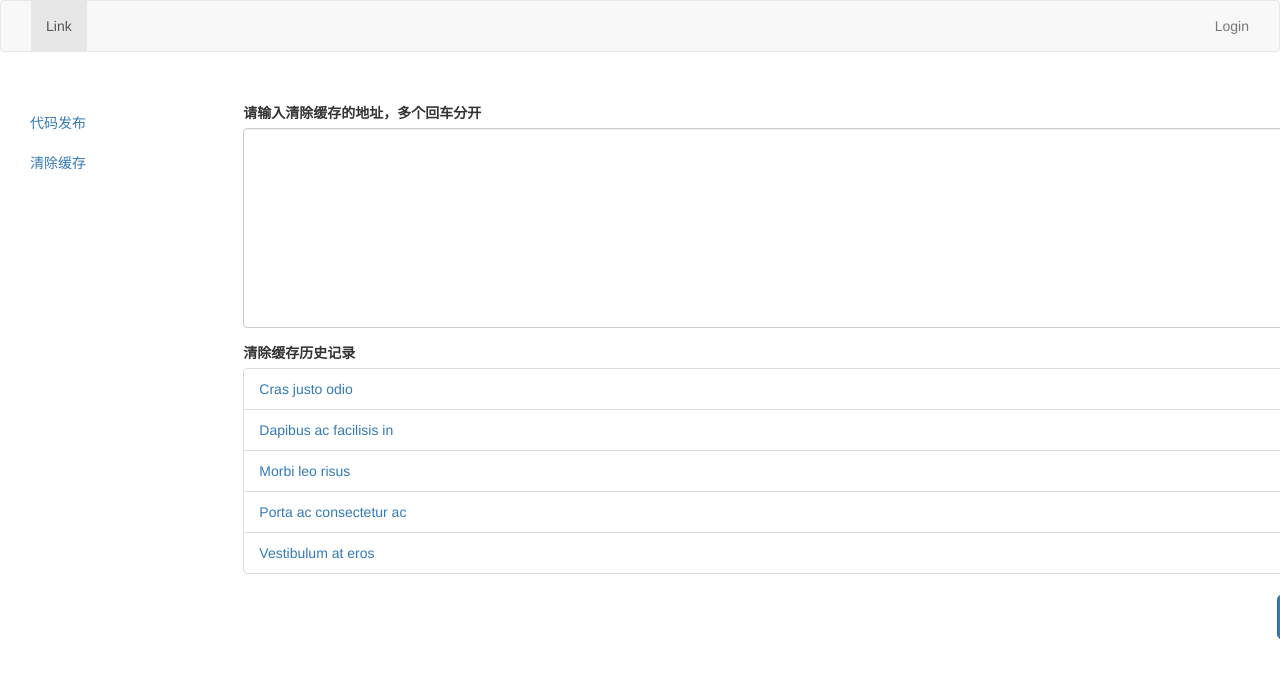
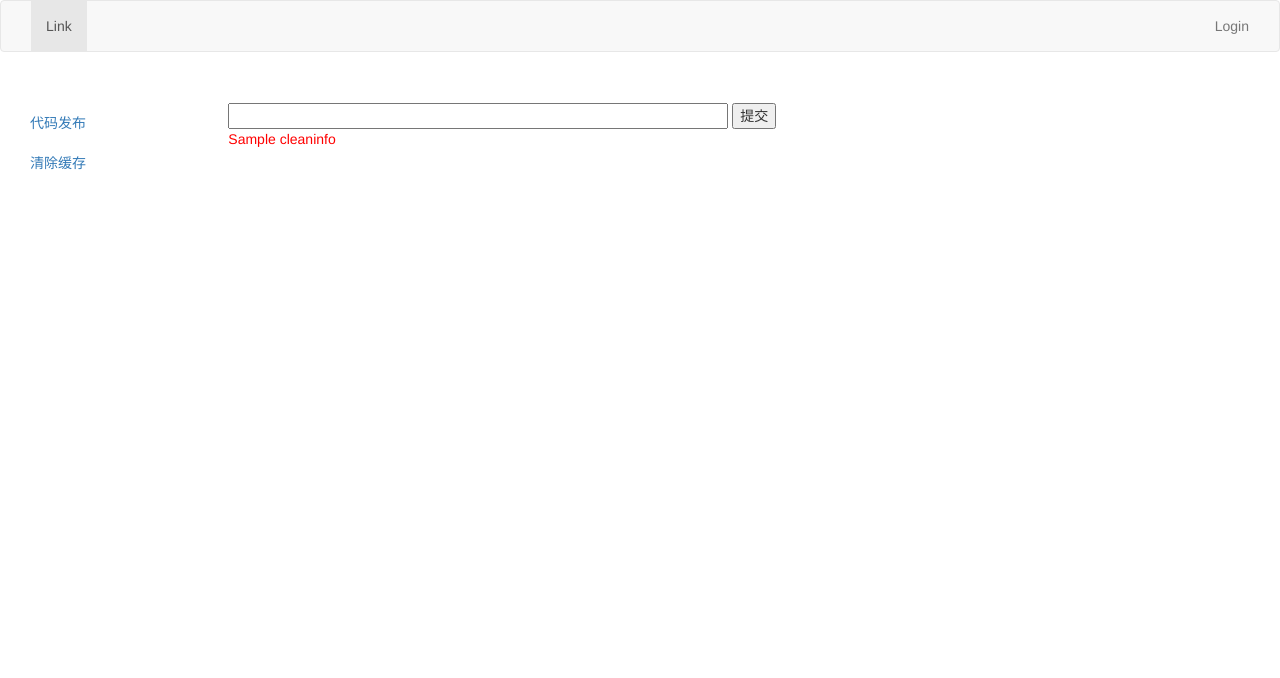
Before and after one commit to chuangchuangchuanga/Devops, a Django app: template templates/cleancache.html in a window 1280 px wide. Shown: the top 678 px of the page. Run offline with Django 3.2, Linux system fonts and the light colour scheme; the template is opened without the code that fills it: most values are stand-ins (such as "Sample title", 1, 10 or a date in 2020); parts of the project's set-up code (start-up, migrations or seed data) failed here and were passed over; some libraries are stand-ins or nearby versions.

Commit message:
no message

```diff
--- a/templates/cleancache.html
+++ b/templates/cleancache.html
@@ -2,55 +2,13 @@
 
 
 {% block content %}
-<link rel="stylesheet" type="text/css" href="https://cdn.bootcss.com/bootstrap/3.1.0/css/bootstrap.min.css">
-<style type="text/css">
-    #huancunzhi{ height: 200px; }
-</style>
-
-<div class="container">
-    <form action="{% url 'cleancache' %}{{ id }}" method="post">
-        <div class="form-group">
-            <label for="exampleInputEmail1">请输入清除缓存的地址，多个回车分开</label>
-            <textarea class="form-control" rows="3" id="huancunzhi"></textarea>
-        </div>
-        <div class="form-group">
-            <label for="exampleInputEmail1">清除缓存历史记录</label>
-            <ul class="list-group chong_url">
-              <li class="list-group-item"><a href="javascript:void(0)">Cras justo odio</a><span class="pull-right btn btn-xs btn-warning glyphicon glyphicon-remove"></span></li>
-              <li class="list-group-item"><a href="javascript:void(0)">Dapibus ac facilisis in</a><span class="pull-right btn btn-xs btn-warning glyphicon glyphicon-remove"></span></li>
-              <li class="list-group-item"><a href="javascript:void(0)">Morbi leo risus</a><span class="pull-right btn btn-xs btn-warning glyphicon glyphicon-remove"></span></li>
-              <li class="list-group-item"><a href="javascript:void(0)">Porta ac consectetur ac</a><span class="pull-right btn btn-xs btn-warning glyphicon glyphicon-remove"></span></li>
-              <li class="list-group-item"><a href="javascript:void(0)">Vestibulum at eros</a><span class="pull-right btn btn-xs btn-warning glyphicon glyphicon-remove"></span></li>
-            </ul>
-        </div>
-        <div class="form-group">
-            <button type="button" class="btn btn-lg btn-primary pull-right btn_ck">清除缓存</button>
-        </div>
+<div>
+    <form action="/cleancache/{{ id }}/" method="post">
+        <input type="text" style="width: 500px" name="url">
+        <button type="submit">提交</button>
     </form>
+    <span style="color: red" >{{ cleaninfo }}</span>
 </div>
 
 
-<script type="text/javascript" src="https://cdn.bootcss.com/jquery/1.8.2/jquery.min.js"></script>
-<script type="text/javascript">
-$(function(){
-    $(".btn_ck").click(function(){
-        var val_z =  $("#huancunzhi").val();
-            val_z = $("<li class='list-group-item'><a href='javascript:void(0)'>"+val_z+"</a><span class='pull-right btn btn-xs btn-warning glyphicon glyphicon-remove'></span></li>")
-        $(".chong_url").append(val_z);
-        remove_li();
-    })
-    function remove_li(){
-        $(".glyphicon-remove").bind("click",function(){
-          $(this).parent().remove();
-        });
-        $(".chong_url .list-group-item a").each(function(){
-            $(this).bind("click",function(){
-            var val_x =  $("#huancunzhi").val();
-                $("#huancunzhi").val(val_x+"\r\n"+$(this).text());
-            })
-        })
-    }
-    remove_li();
-})
-</script>
 {% endblock %}
```
Also changed, not shown: apps/cleancache/views.py (+8 -5 lines).
